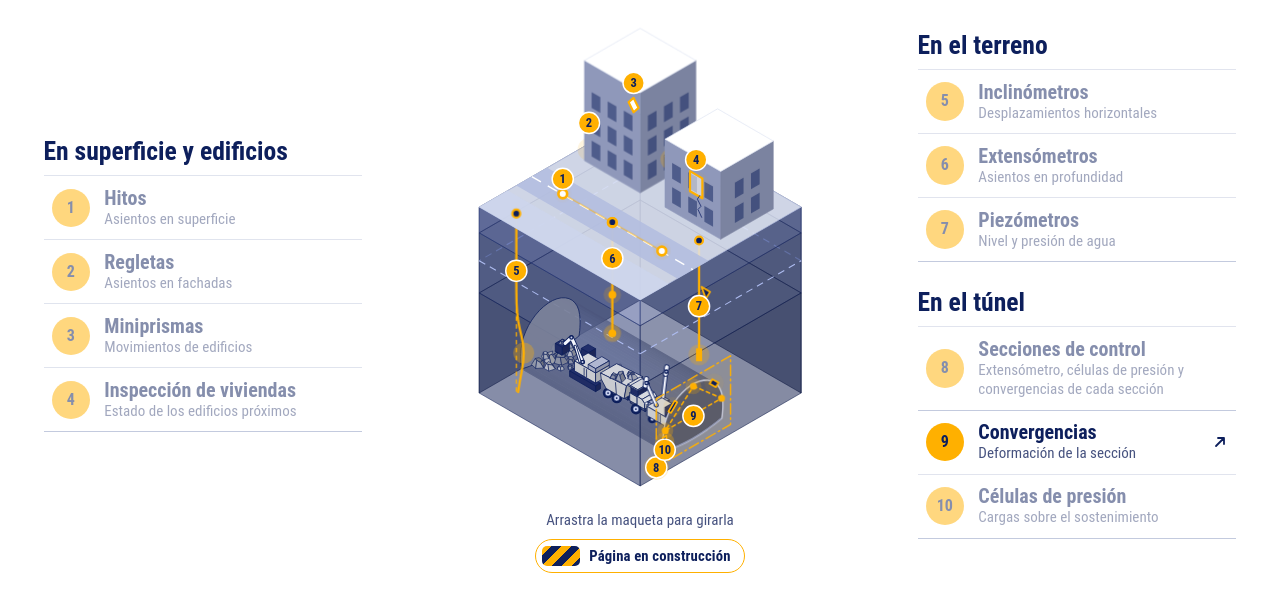
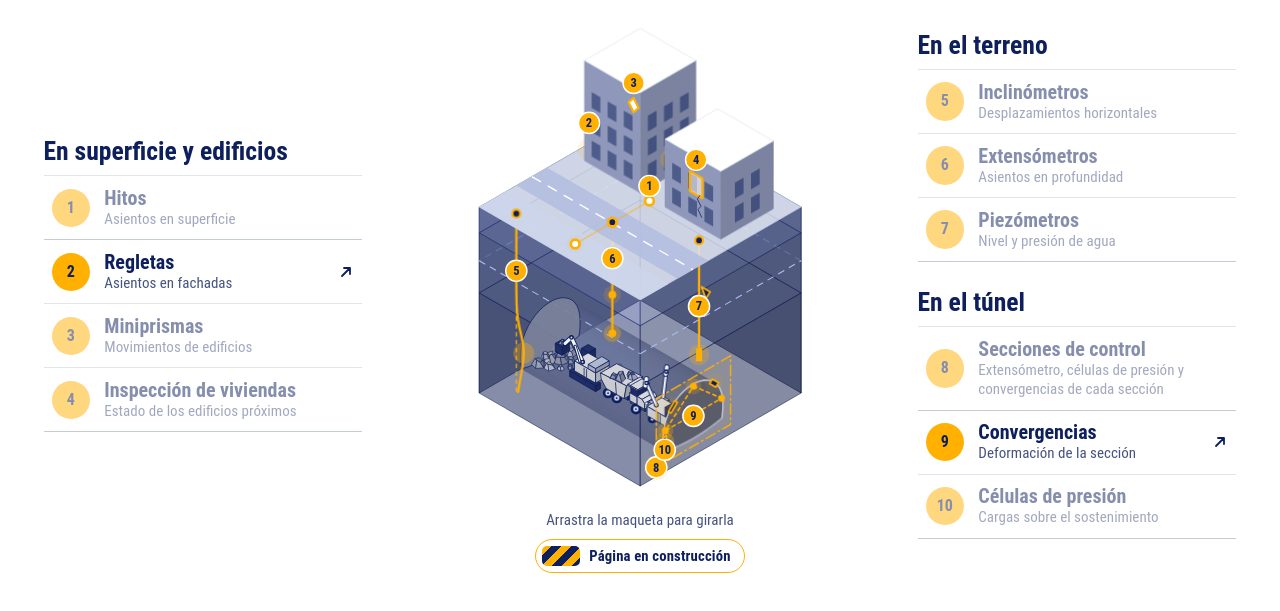
Before and after one commit to l5ag/Auscultacion, a plain HTML site: page index.html in a window 1280 px wide. Shown: the part 161-772 px from the top of the page. Drawn offline with Linux system fonts and the light colour scheme.

Commit message:
Add files via upload

```diff
--- a/index.html
+++ b/index.html
@@ -108,7 +108,7 @@ h2{margin:0 0 .4em;font-size:1.6em;line-height:1.1;font-weight:600;font-stretch:
       <h2 id="h-z1">En superficie y edificios</h2>
       <ul class="lks">
         <li><a class="lk" data-k="hitos" tabindex="0"><span class="num">1</span><span><span class="n">Hitos</span><span class="d">Asientos en superficie</span></span></a></li>
-        <li><a class="lk" data-k="regletas" tabindex="0"><span class="num">2</span><span><span class="n">Regletas</span><span class="d">Asientos en fachadas</span></span></a></li>
+        <li><a class="lk" data-k="regletas" target="_blank" rel="noopener" href="https://app.powerbi.com/view?r=eyJrIjoiZjk0NjJmZTYtNDYwYi00MmFmLWEzMmItYWQwMTBkZDY0MDI0IiwidCI6IjFlNDNmN2JlLWY1ODAtNDg2ZC04ZmYyLWQ2NmNjNTA1N2NjZCIsImMiOjl9&pageName=4bf3c7ad6074023cd0ed"><span class="num">2</span><span><span class="n">Regletas</span><span class="d">Asientos en fachadas</span></span><svg class="go" viewBox="0 0 16 16" aria-hidden="true"><path d="M4 12L12 4M6 4h6v6"/></svg></a></li>
         <li><a class="lk" data-k="miniprismas" tabindex="0"><span class="num">3</span><span><span class="n">Miniprismas</span><span class="d">Movimientos de edificios</span></span></a></li>
         <li><a class="lk" data-k="viviendas" tabindex="0"><span class="num">4</span><span><span class="n">Inspección de viviendas</span><span class="d">Estado de los edificios próximos</span></span></a></li>
       </ul>
@@ -150,6 +150,7 @@ h2{margin:0 0 .4em;font-size:1.6em;line-height:1.1;font-weight:600;font-stretch:
 (function(){
   /* ───────── Informes con vínculo. Para activar otro, añade aquí su URL y pon el mismo href en su fila. ───────── */
   var URLS={
+    regletas:'https://app.powerbi.com/view?r=eyJrIjoiZjk0NjJmZTYtNDYwYi00MmFmLWEzMmItYWQwMTBkZDY0MDI0IiwidCI6IjFlNDNmN2JlLWY1ODAtNDg2ZC04ZmYyLWQ2NmNjNTA1N2NjZCIsImMiOjl9&pageName=4bf3c7ad6074023cd0ed',
     convergencias:'https://app.powerbi.com/view?r=eyJrIjoiNjg1MzdjYjQtMDU4Yy00NWVmLWJkZDItZDNmY2RhNDQxNmQzIiwidCI6IjFlNDNmN2JlLWY1ODAtNDg2ZC04ZmYyLWQ2NmNjNTA1N2NjZCIsImMiOjl9'
   };
 
@@ -324,8 +325,8 @@ h2{margin:0 0 .4em;font-size:1.6em;line-height:1.1;font-weight:600;font-stretch:
   var it;
   /* 1 · Hitos, en la calzada */
   it=inst('above','hitos',[130,175,1]);
-  line(it,[[50,175,1],[130,175,1],[210,175,1]],S(1));   /* línea fina amarilla que une los tres hitos */
-  [50,130,210].forEach(function(x,i){halo(it,[x,175,1],10,i*.5);dot(it,[x,175,1],{r:5,fill:'#fff',stroke:AM,'stroke-width':3})});
+  line(it,[[130,115,1],[130,175,1],[130,235,1]],S(1));   /* línea fina amarilla que une los tres hitos (transversal al túnel) */
+  [115,175,235].forEach(function(y,i){halo(it,[130,y,1],10,i*.5);dot(it,[130,y,1],{r:5,fill:'#fff',stroke:AM,'stroke-width':3})});
   /* 2 · Regleta, al pie de la fachada */
   it=inst('above','regletas',[28,110.6,20]);
   halo(it,[28,110.6,20],13,1.2);
@@ -382,7 +383,7 @@ h2{margin:0 0 .4em;font-size:1.6em;line-height:1.1;font-weight:600;font-stretch:
   });
 
   /* ───────── Números: siempre visibles, sobre su instrumento ───────── */
-  var badges=[['hitos',1,[50,175,1]],['regletas',2,[28,110.6,36]],['miniprismas',3,[100,110.6,128]],['viviendas',4,[201,110.6,71]],
+  var badges=[['hitos',1,[130,115,1]],['regletas',2,[28,110.6,36]],['miniprismas',3,[100,110.6,128]],['viviendas',4,[201,110.6,71]],
     ['inclinometros',5,[40,240,-100]],['extensometros',6,[130,175,-70]],['piezometros',7,[225,130,-112]],
     ['control',8,[XS,235,-246]],['convergencias',9,[XS,175,-204]],['celulas',10,[XS,221.4,-228]]].map(function(b){
     var g=N(URLS[b[0]]?'a':'g',{'class':'bdg','data-k':b[0]},layers.badges);
```
